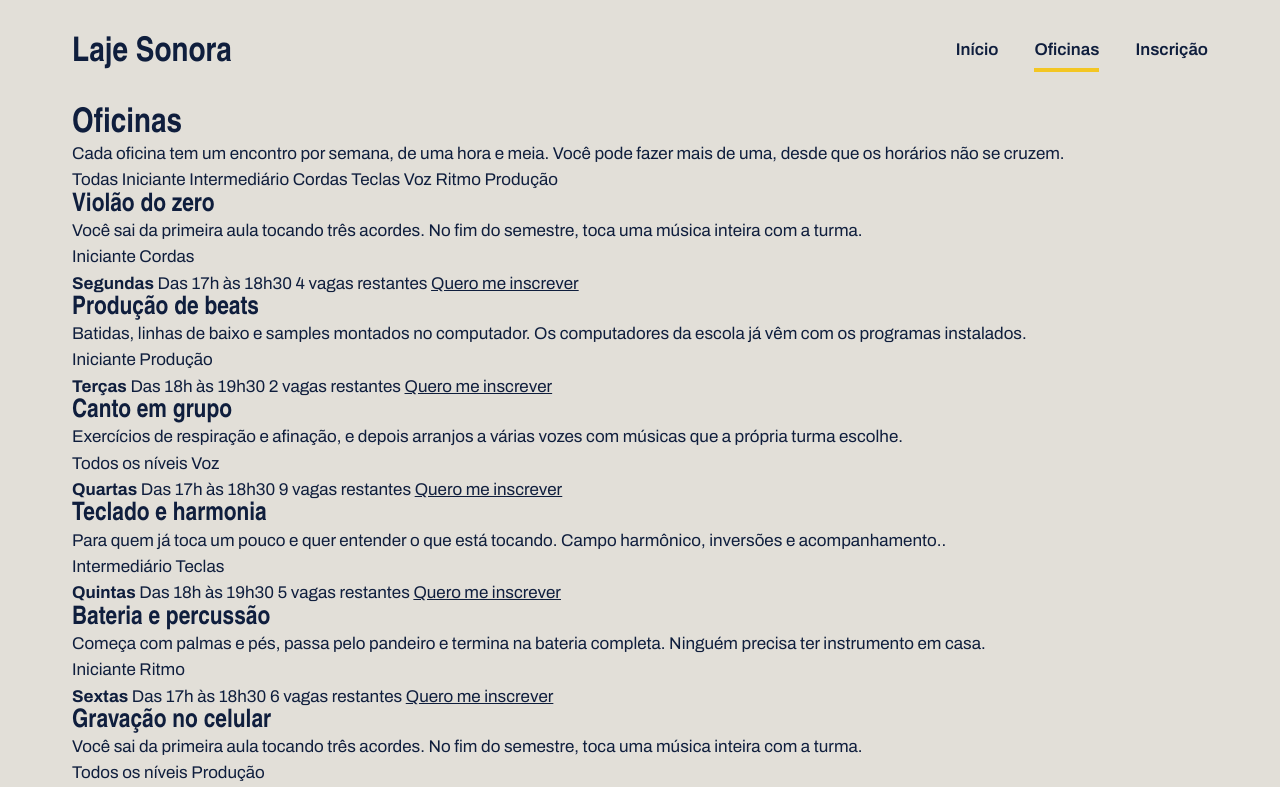
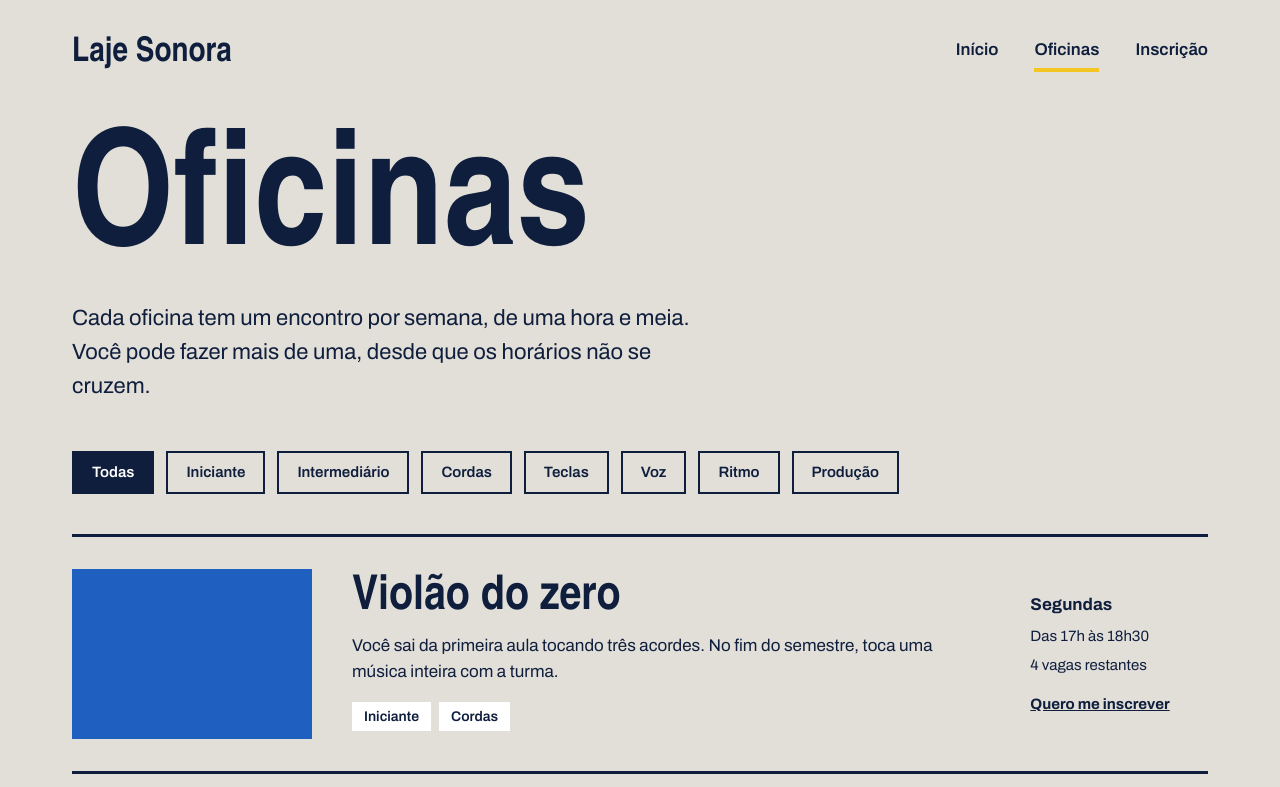
Before and after one commit to eduardoinsano007-max/Laje-Sonora, a plain HTML site: page oficinas.html in a window 1280 px wide. Shown: the top 787 px of the page. Drawn offline with Linux system fonts and the light colour scheme; a web font is replaced by a local one.

Commit message:
Página de oficinas pronta

```diff
--- a/oficinas.css
+++ b/oficinas.css
@@ -112,3 +112,93 @@ h1, h2, h3{
     color: var(--fita);
     margin-bottom: 12px;
 }
+
+.titulo-pagina{
+    font-size: 160px;
+    margin-top: 24px;
+}
+
+.subtitulo-pagina{
+    font-size: 22px;
+    max-width: 640px;
+    margin-top: 16px;
+}
+
+.filtros{
+    margin-top: 48px;
+    display: flex;
+    flex-wrap: wrap;
+    gap: 12px;
+}
+
+.filtro{
+    border: 2px solid var(--tinta);
+    padding-block: 8px;
+    padding-inline: 18px;
+    font-weight: 600;
+    font-size: 15px;
+
+}
+
+.filtro.ativo{
+    background-color: var(--tinta);
+    color: var(--branco);
+}
+
+.lista{
+    margin-top: 40px;
+}
+
+.oficina{
+    padding-block: 32px;
+    border-top: 3px solid var(--tinta);
+    display: flex;
+    align-items: center;
+    gap: 40px;
+}
+
+.oficina .foto{
+    width: 240px;
+    height: 170px;
+    flex-shrink: 0;
+}
+
+.oficina-texto{
+
+}
+
+.oficina h2{
+    font-size: 48px;
+    margin-bottom: 10px;
+}
+
+.etiquetas{
+    margin-top: 16px;
+    display: flex;
+    gap: 8px;
+}
+
+.etiqueta{
+    background-color: var(--branco);
+    padding-block: 4px;
+    padding-inline: 12px;
+    font-size: 14px;
+    font-weight: 600;
+}
+
+.oficina-detalhes{
+    width: 220px;
+    font-size: 15px;
+    display: flex;
+    flex-direction: column;
+    gap: 6px;
+}
+
+.oficina-detalhes strong{
+    font-size: 17px;
+}
+
+.oficina-detalhes a{
+    margin-top: 10px;
+    font-weight: 700;
+}
```
